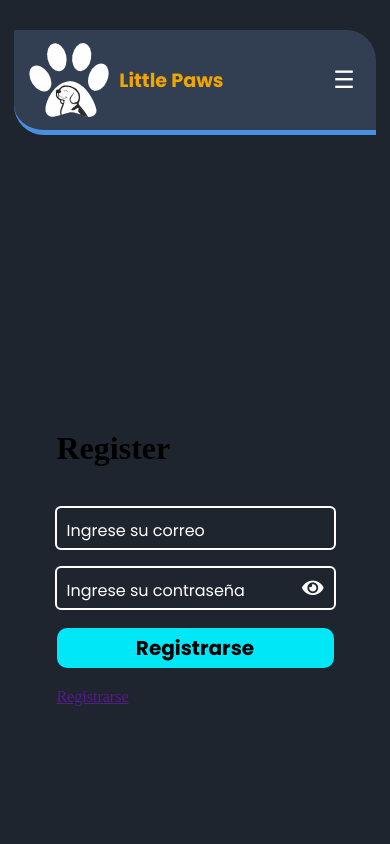
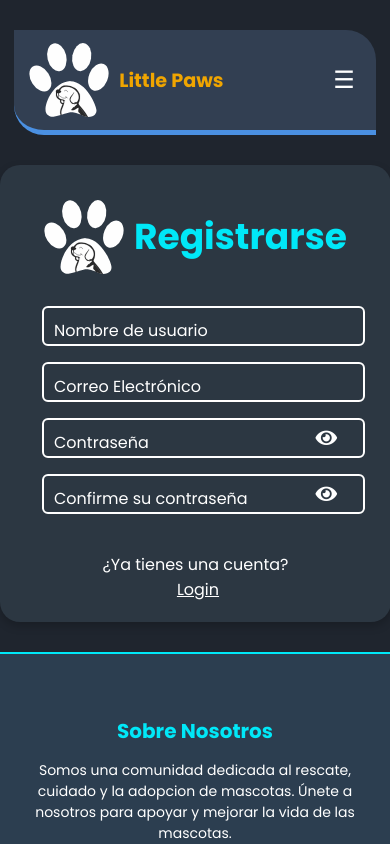
Before and after one commit to Ameth-Toledo/Proyecto-LittlePaws, an Angular app: page /register in a window 390 px wide. Shown: the top 844 px of the page. Built offline with nearby package versions, Linux system fonts and the light colour scheme.

Commit message:
loggin y register

```diff
--- a/src/app/components/card-animales/card-animales.component.scss
+++ b/src/app/components/card-animales/card-animales.component.scss
@@ -64,17 +64,20 @@
 @media (max-width: 768px) {
     .card-animales {
         background-color: transparent;
+        display: flex;
         flex-direction: column;
         text-align: center;
-        max-width: 90%;
+        max-width: 80%;
         margin: 0.3rem auto;
         padding: 15px;
         transform: scale(0.95);
+        box-sizing: border-box;
     }
 
     .image-animales {
-        width: 400px;
-        height: 200px;
+        width: 100%;
+        max-width: 400px;
+        height: auto;
         margin: 0 auto;
         margin-bottom: 10px;
         object-fit: cover;
--- a/src/app/modules/login/login.component.scss
+++ b/src/app/modules/login/login.component.scss
@@ -155,3 +155,30 @@
     text-decoration: none;
     cursor: pointer;
 }
+
+
+@media (max-width: 768px) {
+    .form-container {
+        width: 90%;
+        height: auto;
+        padding: 20px;
+    }
+
+    .login-title {
+        font-size: 36px;
+    }
+
+    .input-group_input {
+        width: 100%;
+        padding: 8px;
+    }
+
+    .ingresar-btn {
+        width: 100%;
+    }
+
+    .no-account-container {
+        flex-direction: column;
+        align-items: center;
+    }
+}
--- a/src/app/modules/register/register.component.html
+++ b/src/app/modules/register/register.component.html
@@ -1,20 +1,38 @@
 <app-header/>
 <div class="form-container">
     <form action="a" class="form-centered">
-        <h1 class="">Register</h1>
+        <div class="title-container">
+            <img src="LittlePaws06.svg" alt="Icono de Inicio de Sesión" class="login-icon">
+            <h1 class="login-title">Registrarse</h1>
+        </div>
+
+        <div class="input-group">
+            <input type="text" id="user" class="input-group_input" required />
+            <label for="user" class="input-group_label">Nombre de usuario</label>
+        </div>
+
         <div class="input-group">
             <input type="text" id="email" class="input-group_input" required />
-            <label for="email" class="input-group_label">Ingrese su correo</label>
+            <label for="email" class="input-group_label">Correo Electrónico</label>
         </div>
 
         <div class="input-group">
             <input type="password" id="password" class="input-group_input" required />
-            <label for="password" class="input-group_label">Ingrese su contraseña</label>
-            <i class="fas fa-eye toggle-password" (click)="togglePassword()" aria-hidden="true"></i>
+            <label for="password" class="input-group_label">Contraseña</label>
+            <i class="fas fa-eye toggle-password" (click)="togglePassword('password')" aria-hidden="true"></i>
         </div>
 
-        <button class="register-btn">Registrarse</button>
-        <a href="" (click)="enviarLogin($event)">Registrarse</a>
+        <div class="input-group">
+            <input type="password" id="password-confirm" class="input-group_input" required />
+            <label for="password-confirm" class="input-group_label">Confirme su contraseña</label>
+            <i class="fas fa-eye toggle-password" (click)="togglePassword('password-confirm')" aria-hidden="true"></i>
+        </div>
+
+        <div class="no-account-container">
+            <p class="no-account">¿Ya tienes una cuenta?</p>
+            <a href="" class="register-link" (click)="enviarLogin($event)">Login</a>
+        </div>
     </form>
 </div>
+
 <app-footer/>
--- a/src/app/modules/register/register.component.scss
+++ b/src/app/modules/register/register.component.scss
@@ -1,4 +1,47 @@
-@import url('https://fonts.googleapis.com/css2?family=Poppins:ital,wght@0,100;0,200;0,300;0,400;0,500;0,600;0,700;0,800;0,900;1,100;1,200;1,300;1,400;1,500;1,600;1,700;1,800;1,900&display=swap');
+.form-container {
+    display: flex;
+    justify-content: center;
+    align-items: center;
+    flex-direction: column;
+    border-radius: 20px;
+    width: 600px;
+    height: 500px;
+    margin: 30px auto;
+    background-color: #2C3742;
+    box-shadow: 0 4px 10px rgba(0, 0, 0, 0.2);
+    padding: 30px;
+}
+
+.title-container {
+    display: flex;
+    align-items: center;
+    justify-content: center;
+}
+
+.login-icon {
+    width: 80px;
+    height: auto;
+    margin-right: 10px;
+}
+
+.login-title {
+    font-family: 'Poppins', sans-serif;
+    font-size: 44px;
+    color: #00E8F8;
+    text-align: center;
+}
+
+.register-link {
+    font-family: 'Poppins', sans-serif;
+    color: white;
+    margin-left: 5px;
+}
+
+.form-centered {
+    display: flex;
+    flex-direction: column;
+    gap: 20px;
+}
 
 .input-group {
     position: relative;
@@ -7,6 +50,7 @@
 .input-group_input {
     font-family: 'Poppins';
     color: #fff;
+    width: 500px;
     padding: 10px;
     border: none;
     border-radius: 4px;
@@ -26,31 +70,18 @@
     left: 0;
     translate: 10px 10px;
     color: #fff;
-    transition: translate 500ms,
-        scale 500ms;
+    transition: translate 500ms, scale 500ms;
 }
 
-.input-group_input:focus + .input-group_label, .input-group_input:valid + .input-group_label {
+.input-group_input:focus + .input-group_label,
+.input-group_input:valid + .input-group_label {
     padding-inline: 5px;
     translate: 10px -14px;
     scale: 0.8;
     background-color: #000;
 }
 
-.form-container {
-    display: flex;
-    justify-content: center;
-    align-items: center;
-    height: 100vh;
-}
-
-.form-centered {
-    display: flex;
-    flex-direction: column;
-    gap: 20px;
-}
-
-.register-btn {
+.ingresar-btn {
     background-color: #00E8F8;
     border: none;
     height: 40px;
@@ -62,7 +93,7 @@
     cursor: pointer;
 }
 
-.register-btn:hover {
+.ingresar-btn:hover {
     background-color: #07f8c8;
 }
 
@@ -75,3 +106,79 @@
     color: #fff;
     font-size: 1.2em;
 }
+
+.no-account-container {
+    display: flex;
+    align-items: center;
+    margin-top: 20px;
+}
+
+.no-account {
+    font-family: 'Poppins', sans-serif;
+    color: white;
+    margin: 0;
+}
+
+.modal {
+    display: flex;
+    position: fixed;
+    z-index: 1;
+    left: 0;
+    top: 0;
+    width: 100%;
+    height: 100%;
+    overflow: auto;
+    background-color: rgb(0,0,0);
+    background-color: rgba(0,0,0,0.4);
+}
+
+.modal-content {
+    background-color: #fefefe;
+    margin: 15% auto;
+    padding: 20px;
+    border: 1px solid #888;
+    width: 80%;
+    max-width: 400px;
+    text-align: center;
+}
+
+.close {
+    color: #aaa;
+    float: right;
+    font-size: 28px;
+    font-weight: bold;
+}
+
+.close:hover,
+.close:focus {
+    color: black;
+    text-decoration: none;
+    cursor: pointer;
+}
+
+
+@media (max-width: 768px) {
+    .form-container {
+        width: 90%;
+        height: auto;
+        padding: 20px;
+    }
+
+    .login-title {
+        font-size: 36px;
+    }
+
+    .input-group_input {
+        width: 100%;
+        padding: 8px;
+    }
+
+    .ingresar-btn {
+        width: 100%;
+    }
+
+    .no-account-container {
+        flex-direction: column;
+        align-items: center;
+    }
+}
--- a/src/app/modules/register/register.component.ts
+++ b/src/app/modules/register/register.component.ts
@@ -13,16 +13,13 @@ import { HeaderComponent } from '../../components/header/header.component';
 export class RegisterComponent {
   constructor(private router : Router) {}
 
-  enviarLogin(event : Event) {
+  enviarLogin(event: Event) {
     event.preventDefault();
-    this.router.navigate(['/login'])
+    this.router.navigate(['/login']);
   }
 
-  passwordVisible: boolean = false;
-
-  togglePassword() {
-    this.passwordVisible = !this.passwordVisible;
-    const passwordInput = document.getElementById('password') as HTMLInputElement;
-    passwordInput.type = this.passwordVisible ? 'text' : 'password';
+  togglePassword(inputId: string) {
+    const inputElement = document.getElementById(inputId) as HTMLInputElement;
+    inputElement.type = inputElement.type === 'password' ? 'text' : 'password';
   }
 }
```
